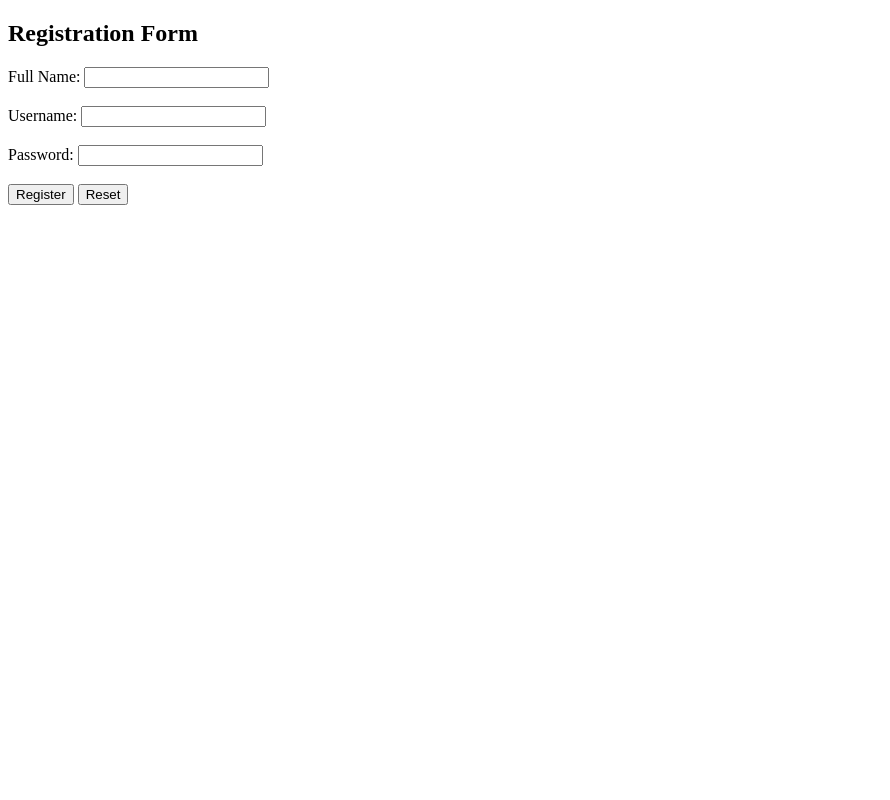
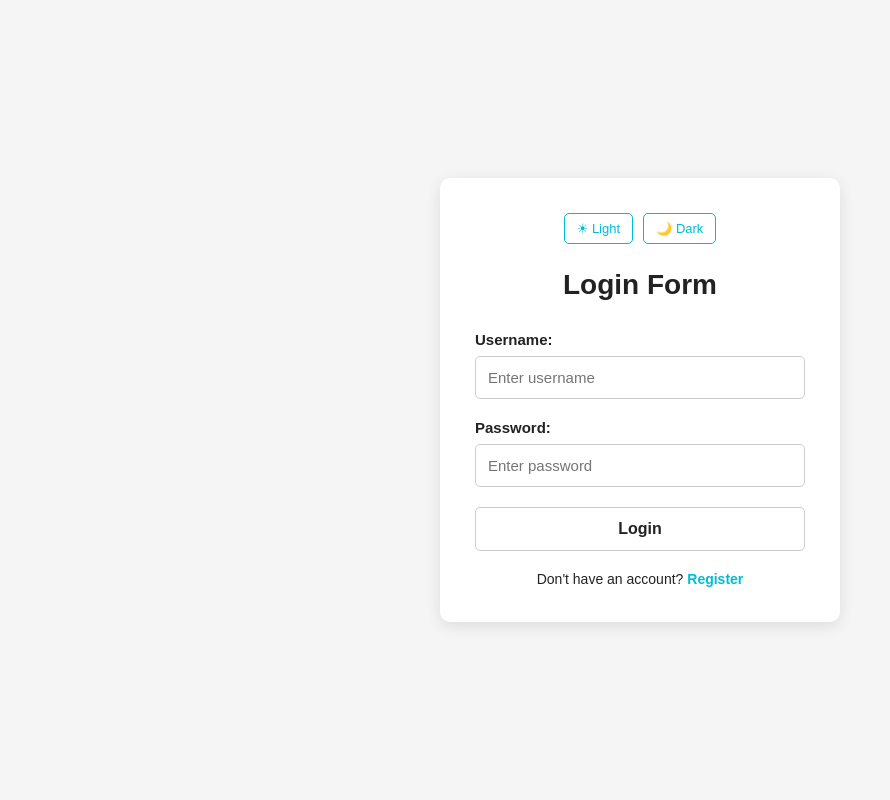
Before and after one commit to satya-2024-sudo/employee-management-system, a Flask app: page /register in a window 1280 px wide. Shown: the whole page, without its empty margins (0-890 px from the left). Run offline with Flask 3, Linux system fonts and the light colour scheme.

Commit message:
Update registration form to login form with themes

```diff
--- a/templates/register2.html
+++ b/templates/register2.html
@@ -2,40 +2,365 @@
 <html lang="en">
 
 <head>
+
     <meta charset="UTF-8">
-    <meta name="viewport" content="width=device-width, initial-scale=1.0">
-    <title>Registration Form</title>
+
+    <meta name="viewport"
+          content="width=device-width, initial-scale=1.0">
+
+    <title>Login - Employee Management System</title>
+
+    <style>
+
+        /* ================= RESET ================= */
+
+        * {
+            margin: 0;
+            padding: 0;
+            box-sizing: border-box;
+        }
+
+
+        /* ================= BODY ================= */
+
+        body {
+            font-family: Arial, sans-serif;
+            min-height: 100vh;
+
+            display: flex;
+            justify-content: center;
+            align-items: center;
+
+            transition: background-color 0.3s,
+                        color 0.3s;
+        }
+
+
+        /* ================= LIGHT THEME ================= */
+
+        body.light {
+            background-color: #f5f5f5;
+            color: #222;
+        }
+
+        body.light .login-container {
+            background-color: white;
+            color: #222;
+            box-shadow: 0 4px 15px rgba(0, 0, 0, 0.1);
+        }
+
+        body.light input {
+            background-color: white;
+            color: #222;
+            border: 1px solid #ccc;
+        }
+
+
+        /* ================= DARK THEME ================= */
+
+        body.dark {
+            background-color: #121212;
+            color: white;
+        }
+
+        body.dark .login-container {
+            background-color: #1e1e1e;
+            color: white;
+            box-shadow: 0 4px 15px rgba(255, 255, 255, 0.08);
+        }
+
+        body.dark h2 {
+            color: white;
+        }
+
+        body.dark label {
+            color: #ddd;
+        }
+
+        body.dark input {
+            background-color: #2b2b2b;
+            color: white;
+            border: 1px solid #555;
+        }
+
+        body.dark input::placeholder {
+            color: #aaa;
+        }
+
+
+        /* ================= LOGIN CONTAINER ================= */
+
+        .login-container {
+            width: 400px;
+            max-width: 90%;
+
+            padding: 35px;
+
+            border-radius: 10px;
+
+            transition:
+                background-color 0.3s,
+                color 0.3s;
+        }
+
+
+        /* ================= TITLE ================= */
+
+        h2 {
+            text-align: center;
+
+            margin-bottom: 30px;
+
+            font-size: 28px;
+        }
+
+
+        /* ================= LABEL ================= */
+
+        label {
+            display: block;
+
+            margin-bottom: 8px;
+
+            font-size: 15px;
+
+            font-weight: bold;
+        }
+
+
+        /* ================= INPUT ================= */
+
+        input[type="text"],
+        input[type="password"] {
+            width: 100%;
+
+            padding: 12px;
+
+            border-radius: 5px;
+
+            font-size: 15px;
+
+            outline: none;
+
+            transition:
+                background-color 0.3s,
+                color 0.3s,
+                border-color 0.3s;
+        }
+
+
+        input[type="text"]:focus,
+        input[type="password"]:focus {
+            border-color: #00bcd4;
+        }
+
+
+        /* ================= FORM GROUP ================= */
+
+        .form-group {
+            margin-bottom: 20px;
+        }
+
+
+        /* ================= LOGIN BUTTON ================= */
+
+        input[type="submit"] {
+            width: 100%;
+
+            padding: 12px;
+
+            border: none;
+
+            border-radius: 5px;
+
+            background-color: #00bcd4;
+
+            color: white;
+
+            font-size: 16px;
+
+            font-weight: bold;
+
+            cursor: pointer;
+
+            transition: 0.3s;
+        }
+
+
+        input[type="submit"]:hover {
+            background-color: #0097a7;
+        }
+
+
+        /* ================= REGISTER LINK ================= */
+
+        .register-link {
+            text-align: center;
+
+            margin-top: 20px;
+
+            font-size: 14px;
+        }
+
+
+        .register-link a {
+            color: #00bcd4;
+
+            text-decoration: none;
+
+            font-weight: bold;
+        }
+
+
+        .register-link a:hover {
+            text-decoration: underline;
+        }
+
+
+        /* ================= THEME BUTTONS ================= */
+
+        .theme-buttons {
+            display: flex;
+
+            justify-content: center;
+
+            gap: 10px;
+
+            margin-bottom: 25px;
+        }
+
+
+        .theme-buttons a {
+            color: #00bcd4;
+
+            text-decoration: none;
+
+            border: 1px solid #00bcd4;
+
+            padding: 7px 12px;
+
+            border-radius: 5px;
+
+            font-size: 13px;
+
+            transition: 0.3s;
+        }
+
+
+        .theme-buttons a:hover {
+            background-color: #00bcd4;
+
+            color: white;
+        }
+
+
+        /* ================= MOBILE ================= */
+
+        @media (max-width: 500px) {
+
+            .login-container {
+                width: 95%;
+
+                padding: 25px;
+            }
+
+            h2 {
+                font-size: 24px;
+            }
+
+        }
+
+    </style>
+
 </head>
 
-<body>
 
-    <h2>Registration Form</h2>
+<body class="{{ theme }}">
 
-    <form id="registrationForm" action="/register" method="post">
 
-        <label>Full Name:</label>
-        <input type="text" id="fullname" name="fullname" required>
+    <div class="login-container">
 
-        <br><br>
 
-        <label>Username:</label>
-        <input type="text" id="username" name="username" required>
+        <!-- ================= THEME BUTTONS ================= -->
 
-        <br><br>
+        <div class="theme-buttons">
 
-        <label>Password:</label>
-        <input type="password" id="password" name="password" required>
+            <a href="/set-theme/light">
+                ☀ Light
+            </a>
 
-        <br><br>
+            <a href="/set-theme/dark">
+                🌙 Dark
+            </a>
 
-        <input type="submit" value="Register">
-        <button type="button" onclick="resetForm()">Reset</button>
-    </form>
-    <script>
-        function resetForm() {
-            document.getElementById("registrationForm").reset();
-        }
-    </script>
+        </div>
+
+
+        <!-- ================= TITLE ================= -->
+
+        <h2>
+            Login Form
+        </h2>
+
+
+        <!-- ================= LOGIN FORM ================= -->
+
+        <form action="/login"
+              method="post">
+
+
+            <div class="form-group">
+
+                <label for="username">
+                    Username:
+                </label>
+
+                <input type="text"
+                       id="username"
+                       name="username"
+                       placeholder="Enter username"
+                       required>
+
+            </div>
+
+
+            <div class="form-group">
+
+                <label for="password">
+                    Password:
+                </label>
+
+                <input type="password"
+                       id="password"
+                       name="password"
+                       placeholder="Enter password"
+                       required>
+
+            </div>
+
+
+            <input type="submit"
+                   value="Login">
+
+
+        </form>
+
+
+        <!-- ================= REGISTER ================= -->
+
+        <div class="register-link">
+
+            Don't have an account?
+
+            <a href="/register">
+                Register
+            </a>
+
+        </div>
+
+
+    </div>
+
 
 </body>
 
```
